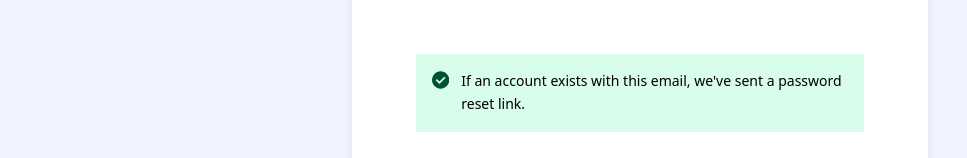
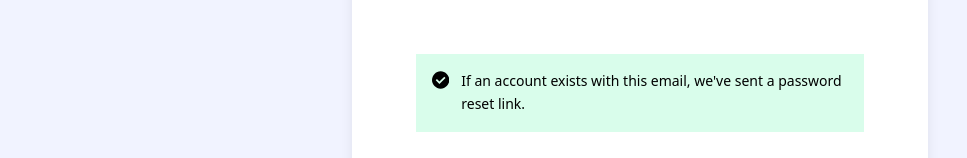
Before and after one commit to Alihossam916/Taskly--task-managment-, a Next.js app: page /forgot-password in a window 1280 px wide. Both pictures are taken after typing "name@example.com" into the empty fields and a click on the button "Send Reset Link". Shown: the part 543-701 px from the top of the page, without its empty margins (0-967 px from the left). Built offline with nearby package versions, Linux system fonts and the light colour scheme; no server answers.

Commit message:
feat: add className prop to CircleCheck icon

```diff
--- a/src/components/icons/circleCheck.tsx
+++ b/src/components/icons/circleCheck.tsx
@@ -1,18 +1,16 @@
-import React from "react";
+import { ClassNameProp } from "@/src/types/propType";
 
-const CircleCheck = () => {
+const CircleCheck = ({ className }: ClassNameProp) => {
   return (
     <svg
       width="20"
       height="20"
       viewBox="0 0 20 20"
-      fill="none"
+      fill="currentColor"
       xmlns="http://www.w3.org/2000/svg"
+      className={`${className}`}
     >
-      <path
-        d="M8.6 14.6L15.65 7.55L14.25 6.15L8.6 11.8L5.75 8.95L4.35 10.35L8.6 14.6ZM10 20C8.61667 20 7.31667 19.7375 6.1 19.2125C4.88333 18.6875 3.825 17.975 2.925 17.075C2.025 16.175 1.3125 15.1167 0.7875 13.9C0.2625 12.6833 0 11.3833 0 10C0 8.61667 0.2625 7.31667 0.7875 6.1C1.3125 4.88333 2.025 3.825 2.925 2.925C3.825 2.025 4.88333 1.3125 6.1 0.7875C7.31667 0.2625 8.61667 0 10 0C11.3833 0 12.6833 0.2625 13.9 0.7875C15.1167 1.3125 16.175 2.025 17.075 2.925C17.975 3.825 18.6875 4.88333 19.2125 6.1C19.7375 7.31667 20 8.61667 20 10C20 11.3833 19.7375 12.6833 19.2125 13.9C18.6875 15.1167 17.975 16.175 17.075 17.075C16.175 17.975 15.1167 18.6875 13.9 19.2125C12.6833 19.7375 11.3833 20 10 20Z"
-        fill="#005235"
-      />
+      <path d="M8.6 14.6L15.65 7.55L14.25 6.15L8.6 11.8L5.75 8.95L4.35 10.35L8.6 14.6ZM10 20C8.61667 20 7.31667 19.7375 6.1 19.2125C4.88333 18.6875 3.825 17.975 2.925 17.075C2.025 16.175 1.3125 15.1167 0.7875 13.9C0.2625 12.6833 0 11.3833 0 10C0 8.61667 0.2625 7.31667 0.7875 6.1C1.3125 4.88333 2.025 3.825 2.925 2.925C3.825 2.025 4.88333 1.3125 6.1 0.7875C7.31667 0.2625 8.61667 0 10 0C11.3833 0 12.6833 0.2625 13.9 0.7875C15.1167 1.3125 16.175 2.025 17.075 2.925C17.975 3.825 18.6875 4.88333 19.2125 6.1C19.7375 7.31667 20 8.61667 20 10C20 11.3833 19.7375 12.6833 19.2125 13.9C18.6875 15.1167 17.975 16.175 17.075 17.075C16.175 17.975 15.1167 18.6875 13.9 19.2125C12.6833 19.7375 11.3833 20 10 20Z" />
     </svg>
   );
 };
```
